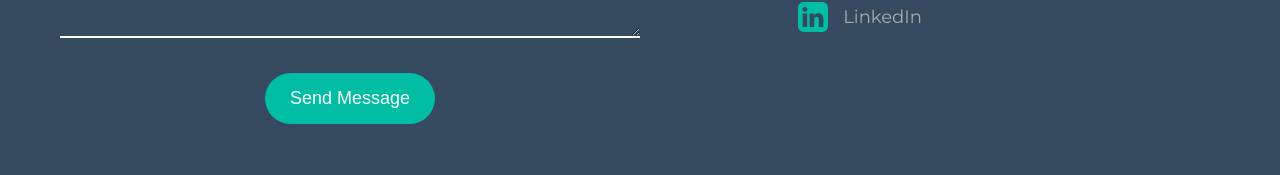
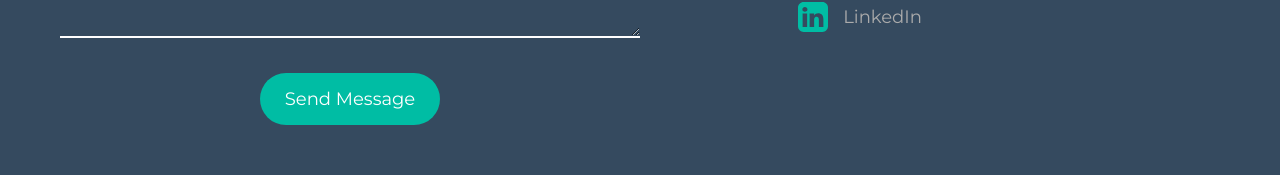
Before and after one commit to DanielTran0/portfolio, a React (Vite) app: page / in a window 1280 px wide. Shown: the part 4589-4764 px from the top of the page. Built offline with nearby package versions, Linux system fonts and the light colour scheme; a web font is replaced by a local one.

Commit message:
fixed input font and meta image

```diff
--- a/index.html
+++ b/index.html
@@ -46,7 +46,7 @@
 		/>
 		<meta
 			property="og:image"
-			content="https://res.cloudinary.com/hi2ciqzmq/image/upload/v1626896537/portfolio/meta_gciimd.png"
+			content="https://res.cloudinary.com/hi2ciqzmq/image/upload/v1626896914/portfolio/meta_fxhe8s.png"
 		/>
 
 		<!-- Twitter -->
@@ -59,7 +59,7 @@
 		/>
 		<meta
 			property="twitter:image"
-			content="https://res.cloudinary.com/hi2ciqzmq/image/upload/v1626896537/portfolio/meta_gciimd.png"
+			content="https://res.cloudinary.com/hi2ciqzmq/image/upload/v1626896914/portfolio/meta_fxhe8s.png"
 		/>
 	</head>
 	<body>
--- a/src/styles/app.css
+++ b/src/styles/app.css
@@ -59,6 +59,10 @@ body {
 a {
   color: inherit;
   text-decoration: none;
+}
+
+input {
+  font-family: "Montserrat", sans-serif;
 }
 
 button {
--- a/src/styles/modules/_general.scss
+++ b/src/styles/modules/_general.scss
@@ -25,6 +25,10 @@ a {
 	text-decoration: none;
 }
 
+input {
+	font-family: 'Montserrat', sans-serif;
+}
+
 button {
 	font-family: 'Montserrat', sans-serif;
 	cursor: pointer;
```
Also changed, not shown: src/images/meta.png (deleted), 1 other file (tests, documents, lock files or other folders).
